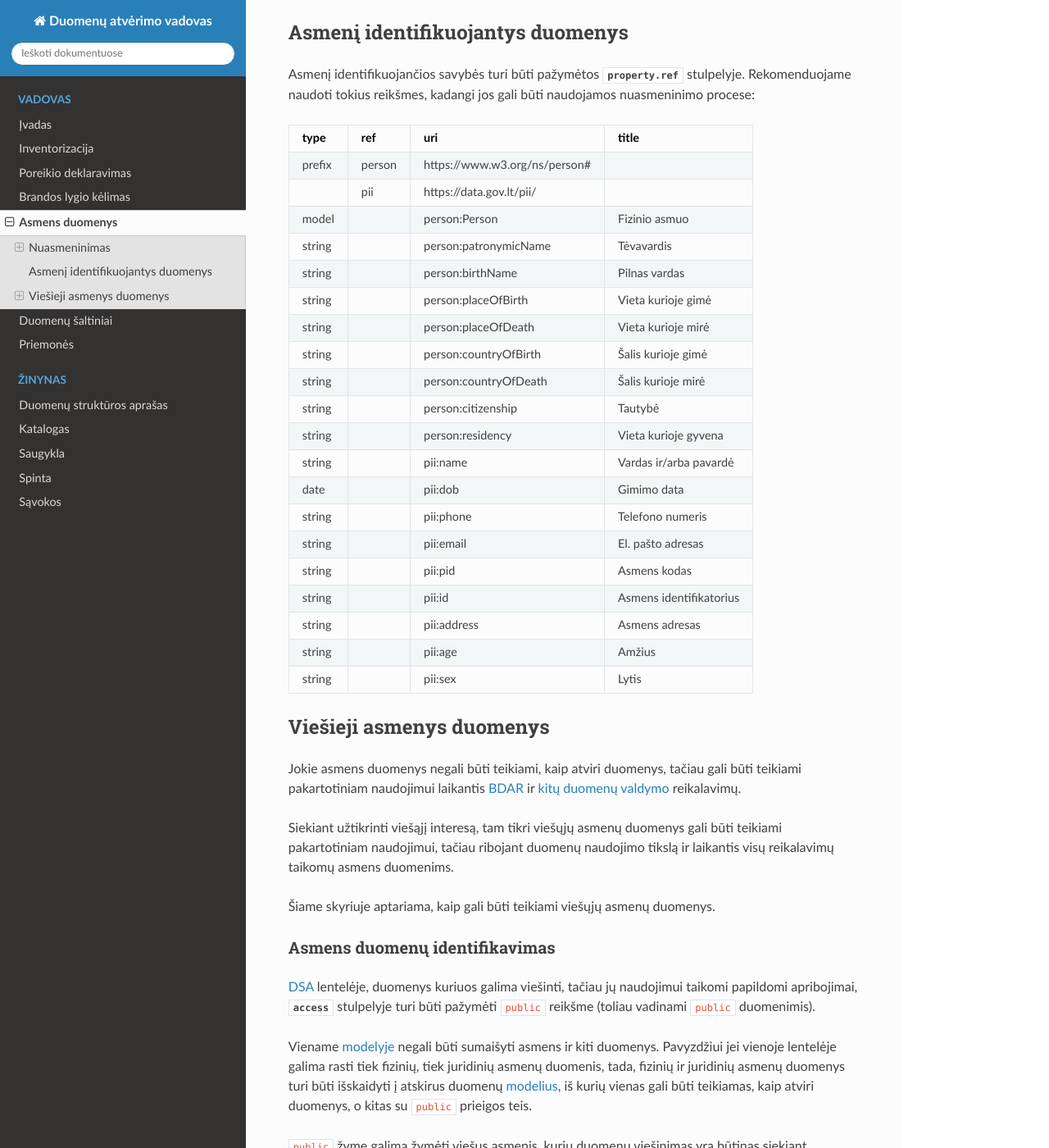
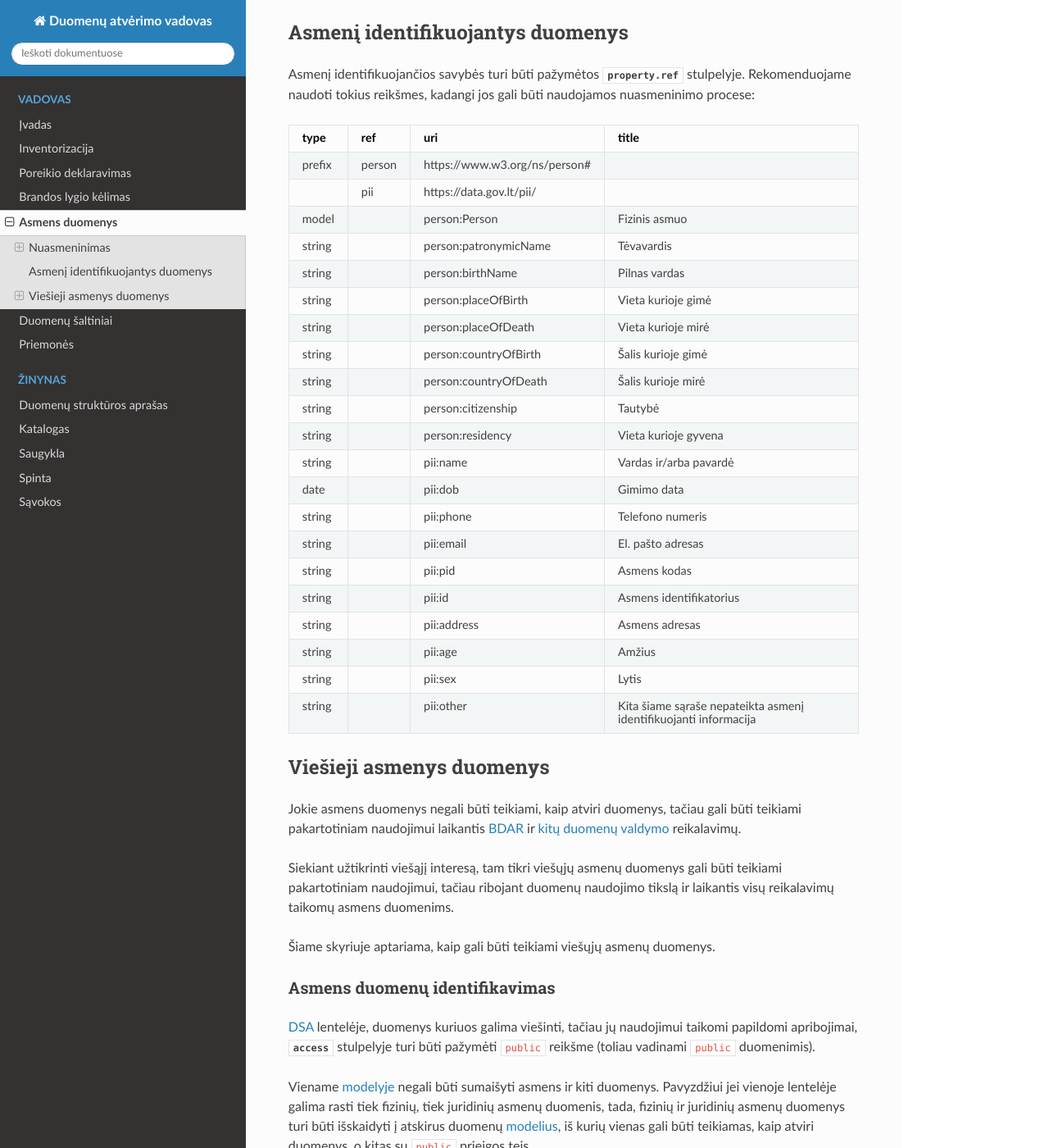
Before and after one commit to atviriduomenys/manifest, a Sphinx documentation site: the page built from docs/asmens-duomenys.rst, in a window 1280 px wide and 1400 px high, scrolled down 816 px. Shown: the whole window at 82% size. Built offline with Sphinx 7.4.7 and the Read the Docs theme 2.0.0, drawn with Linux system fonts in a browser that asks for light colours.

Commit message:
Add pii:other.

```diff
--- a/docs/asmens-duomenys.rst
+++ b/docs/asmens-duomenys.rst
@@ -59,7 +59,7 @@ naudojamos nuasmeninimo procese:
 +--------+--------+--------------------------------+---------------------------+
 |        | pii    | \https://data.gov.lt/pii/      |                           |
 +--------+--------+--------------------------------+---------------------------+
-| model  |        | person:Person                  | Fizinio asmuo             |
+| model  |        | person:Person                  | Fizinis asmuo             |
 +--------+--------+--------------------------------+---------------------------+
 | string |        | person:patronymicName          | Tėvavardis                |
 +--------+--------+--------------------------------+---------------------------+
@@ -94,6 +94,11 @@ naudojamos nuasmeninimo procese:
 | string |        | pii:age                        | Amžius                    |
 +--------+--------+--------------------------------+---------------------------+
 | string |        | pii:sex                        | Lytis                     |
++--------+--------+--------------------------------+---------------------------+
+| string |        | pii:other                      | Kita šiame sąraše         |
+|        |        |                                | nepateikta asmenį         |
+|        |        |                                | identifikuojanti          |
+|        |        |                                | informacija               |
 +--------+--------+--------------------------------+---------------------------+
 
 
```
